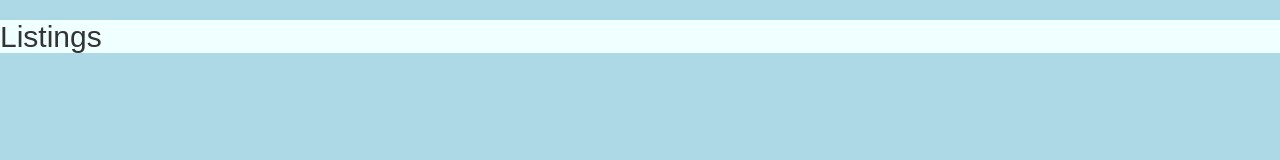
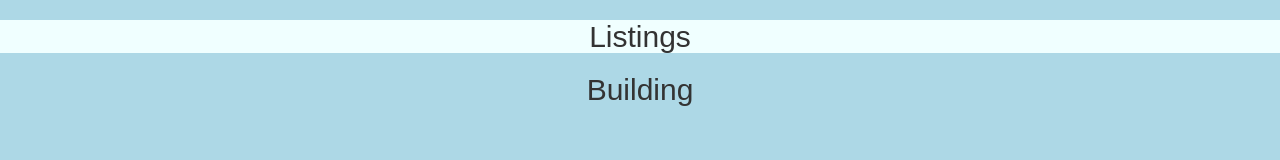
Before and after one commit to amillion3/realtor, a React app: page / in a window 1280 px wide. Built offline with nearby package versions, Linux system fonts and the light colour scheme.

Commit message:
added Building component

```diff
--- a/src/app/App.js
+++ b/src/app/App.js
@@ -1,12 +1,16 @@
 import React, { Component } from 'react';
 
 import Listings from '../components/Listings/Listings';
+import Building from '../components/Building/Building';
 import './App.css';
 
 class App extends Component {
   render () {
     return (
-      <Listings />
+      <div className="App">
+        <Listings></Listings>
+        <Building></Building>
+      </div>
     );
   }
 }
--- a/src/components/Building/Building.js
+++ b/src/components/Building/Building.js
@@ -0,0 +1,15 @@
+import React from 'react';
+
+import './Building.css';
+
+class Building extends React.Component {
+  render () {
+    return (
+      <div className="building">
+        <h2>Building</h2>
+      </div>
+    );
+  }
+};
+
+export default Building;
--- a/src/components/Building/Building.scss
+++ b/src/components/Building/Building.scss
@@ -0,0 +1,3 @@
+.Building {
+  background-color: beige;
+}
--- a/src/components/Listings/Listings.js
+++ b/src/components/Listings/Listings.js
@@ -5,7 +5,7 @@
 class Listings extends React.Component {
   render () {
     return (
-      <div className="listings">
+      <div className="Listings">
         <h2>Listings</h2>
       </div>
     );
--- a/src/components/Listings/Listings.scss
+++ b/src/components/Listings/Listings.scss
@@ -1,3 +1,3 @@
-.listings {
+.Listings {
   background-color: azure;
 }
```
